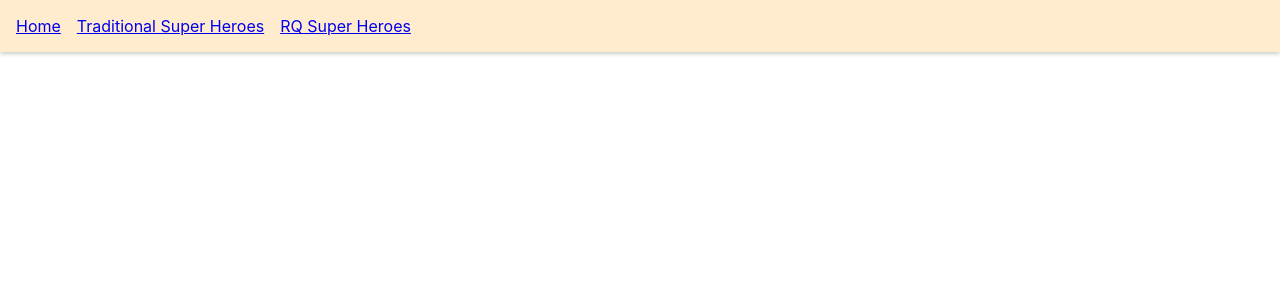
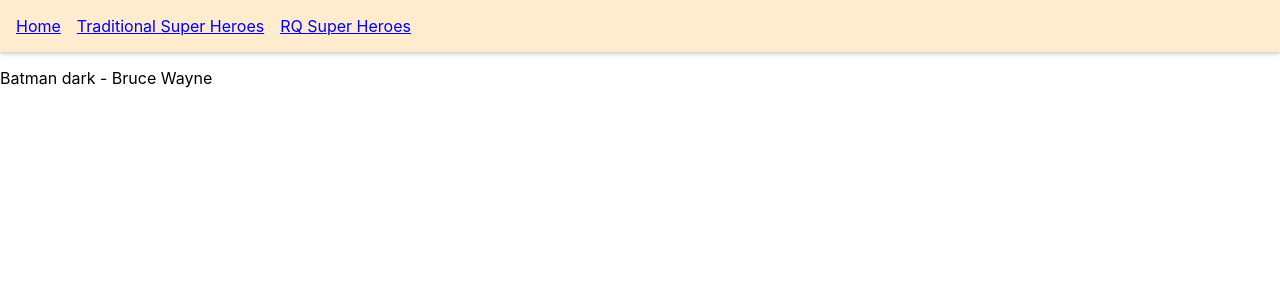
Before and after one commit to ayyush08/react-query-starter, a React (Vite) app: page /rq-super-heroes/1 in a window 1280 px wide. Shown: the top 300 px of the page. Built offline with nearby package versions, Linux system fonts and the light colour scheme; data requests are answered from the project's data file.

Commit message:
Query By ID

```diff
--- a/src/App.jsx
+++ b/src/App.jsx
@@ -6,6 +6,7 @@
 import HomePage from './components/HomePage.page.jsx'
 import { QueryClient, QueryClientProvider } from 'react-query'
 import { ReactQueryDevtools } from 'react-query/devtools'
+import RQSuperHero from './components/RQSuperHero.page.jsx'
 
 
 const queryClient = new QueryClient()
@@ -32,6 +33,8 @@
           </ul>
         </nav>
         <Routes>
+          <Route path='/rq-super-heroes/:heroId' element={<RQSuperHero/>
+          }/>
         <Route path='/super-heroes' element={<SuperHeroes />} />
           <Route path='/rq-super-heroes' element={<RQSuperHeroes />} />
           <Route path='/' element={<HomePage />} />
--- /dev/null
+++ b/src/components/RQSuperHero.page.jsx
@@ -0,0 +1,24 @@
+import React from 'react'
+import { useParams } from 'react-router-dom'
+import { useSuperHeroData } from '../hooks/useSuperHeroData'
+
+
+const RQSuperHero = () => {
+  const {heroId} = useParams()
+  const { isLoading,data,isError,error} = useSuperHeroData(heroId)
+
+  if(isLoading){
+    return <h2>Loading...</h2>
+  }
+
+  if(isError){
+    return <h2>{error.message}</h2>
+  }
+  return (
+    <div>
+      {data?.data.name} - {data?.data.alterEgo}
+    </div>
+  )
+}
+
+export default RQSuperHero
--- a/src/components/RQSuperHeroes.page.jsx
+++ b/src/components/RQSuperHeroes.page.jsx
@@ -1,6 +1,7 @@
 //here we ffetch data using react-query
 import React, { useState } from 'react'
 import { useSuperHeroesData } from '../hooks/useSuperHeroesData';
+import { Link } from 'react-router-dom';
 // import { useQuery } from 'react-query'
 // import axios from 'axios'
 
@@ -50,12 +51,14 @@
         <>
         <h2>RQ Super Heroes Page</h2>
         <button onClick={refetch}>Fetch Heroes</button>
-        {/* {data?.data.map(hero=>{
-            return <div key={hero.name}>{hero.name}</div>
+        {data?.data.map(hero=>{
+            return <div key={hero.id}>
+                <Link to={`/rq-super-heroes/${hero.id}`}>{hero.name}</Link>
+            </div>
+        })}
+        {/* {data.map(heroName=>{
+            return <div key={heroName}>{heroName}</div>
         })} */}
-        {data.map(heroName=>{
-            return <div key={heroName}>{heroName}</div>
-        })}
         </>
     )
 }
--- /dev/null
+++ b/src/hooks/useSuperHeroData.jsx
@@ -0,0 +1,11 @@
+import { useQuery } from "react-query";
+import axios from "axios";
+
+const fetchSuperHero = (heroId) => {
+    return axios.get(`http://localhost:4000/superheroes/${heroId}`);
+}
+
+
+export const useSuperHeroData = (heroId) => {
+    return useQuery(['super-hero',heroId], ()=>fetchSuperHero(heroId))
+}
--- a/src/hooks/useSuperHeroesData.jsx
+++ b/src/hooks/useSuperHeroesData.jsx
@@ -15,10 +15,10 @@
             // enabled:false,
             onSuccess,
             onError,
-            select:(data)=>{
-                const superHeroNames = data.data.map(hero=>hero.name)
-                return superHeroNames
-            }
+            // select:(data)=>{
+            //     const superHeroNames = data.data.map(hero=>hero.name)
+            //     return superHeroNames
+            // }
         }
     )
 }
```
Also changed, not shown: db.json (line endings or trailing spaces).
